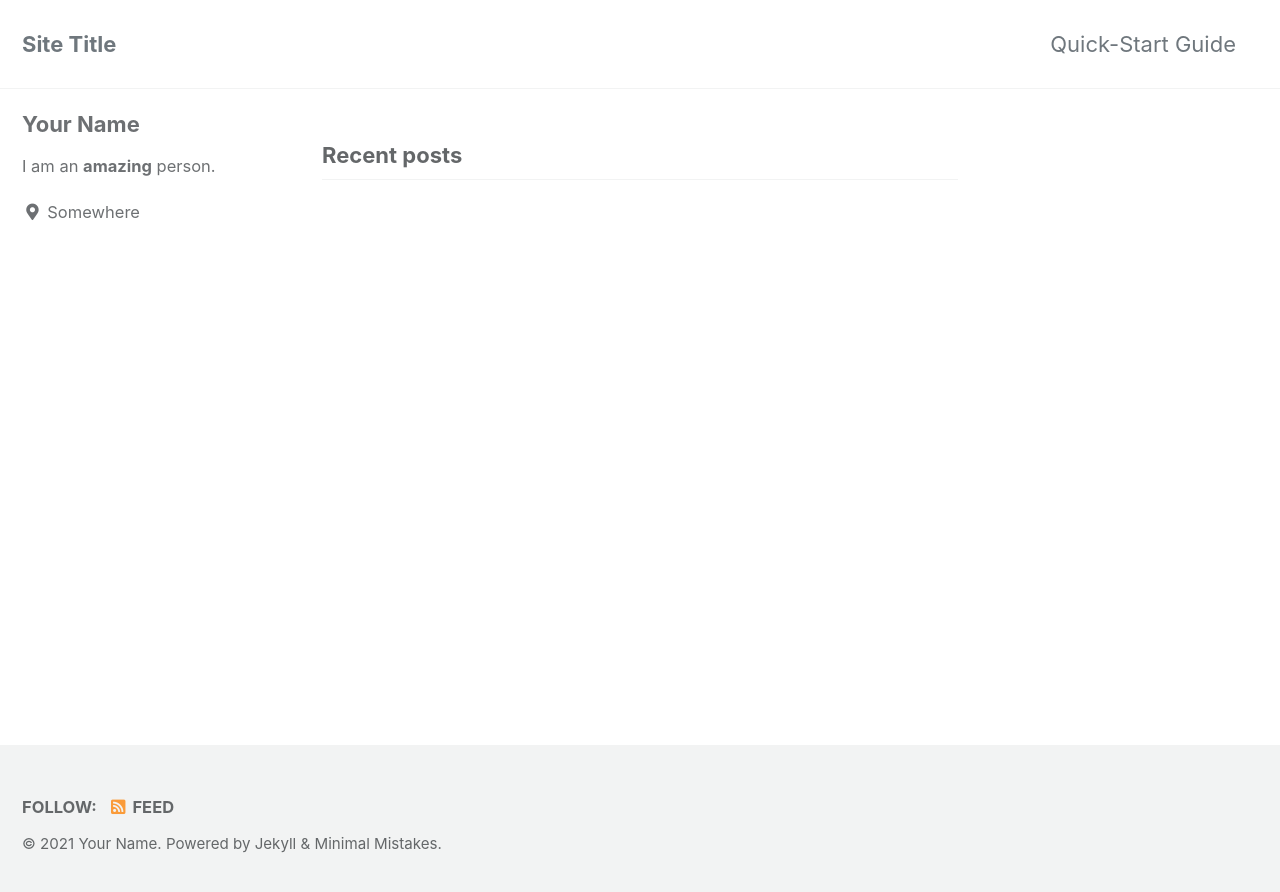
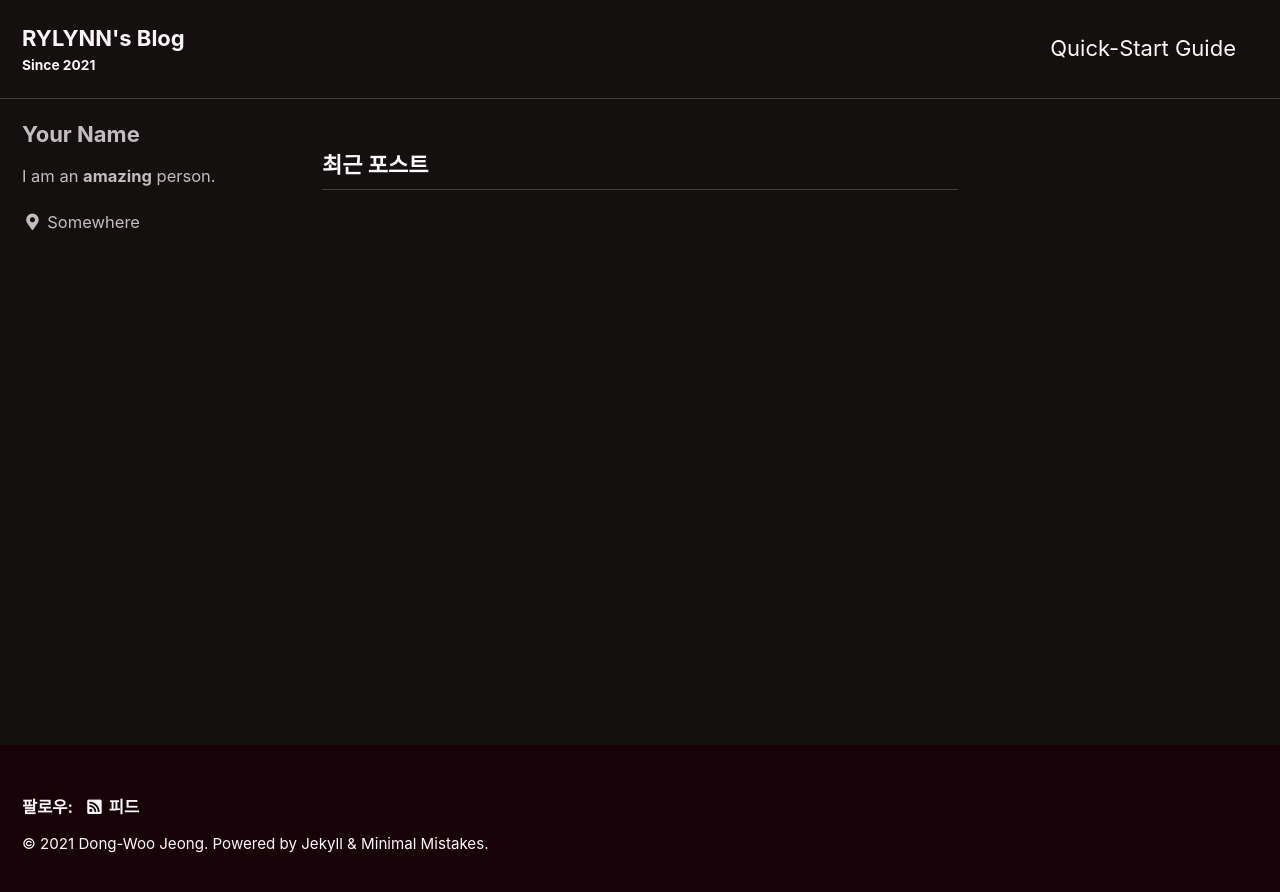
Before and after one commit to Dev-RYLYNN/Dev-RYLYNN.github.io, a Jekyll site: the page built from index.html, in a window 1280 px wide. Shown: the top 892 px of the page. Built offline with Jekyll 4.4.1, drawn with Linux system fonts in a browser that asks for light colours; cached includes are drawn as plain includes; the list of posts is cut into pages by our own code.

Commit message:
Edit Blog1

```diff
--- a/_config.yml
+++ b/_config.yml
@@ -12,19 +12,19 @@
 
 # theme                  : "minimal-mistakes-jekyll"
 # remote_theme           : "mmistakes/minimal-mistakes"
-minimal_mistakes_skin    : "default" # "air", "aqua", "contrast", "dark", "dirt", "neon", "mint", "plum", "sunrise"
+minimal_mistakes_skin    : "neon" # "default" # "air", "aqua", "contrast", "dark", "dirt", "neon", "mint", "plum", "sunrise"
 
 # Site Settings
-locale                   : "en-US"
-title                    : "Site Title"
+locale                   : "ko-KR"
+title                    : "RYLYNN's Blog"
 title_separator          : "-"
-subtitle                 : # site tagline that appears below site title in masthead
-name                     : "Your Name"
-description              : "An amazing website."
+subtitle                 : "Since 2021" # site tagline that appears below site title in masthead
+name                     : "Dong-Woo Jeong"
+description              : "C/C++ MFC OpenCV CUDA"
 url                      : "https://dev-rylynn.github.io" # the base hostname & protocol for your site e.g. "https://mmistakes.github.io"
 baseurl                  : " " # the subpath of your site, e.g. "/blog"
-repository               : # GitHub username/repo-name e.g. "mmistakes/minimal-mistakes"
-teaser                   : # path of fallback teaser image, e.g. "/assets/images/500x300.png"
+repository               : "Dev-RYLYNN/Dev-RYLYNN.github.io" # GitHub username/repo-name e.g. "mmistakes/minimal-mistakes"
+teaser                   : "/assets/images/crop.jpg" # path of fallback teaser image, e.g. "/assets/images/500x300.png"
 logo                     : # path of logo image to display in the masthead, e.g. "/assets/images/88x88.png"
 masthead_title           : # overrides the website title displayed in the masthead, use " " for no title
 # breadcrumbs            : false # true, false (default)
```
Also changed, not shown: assets/images/Crop.jpg (added).
